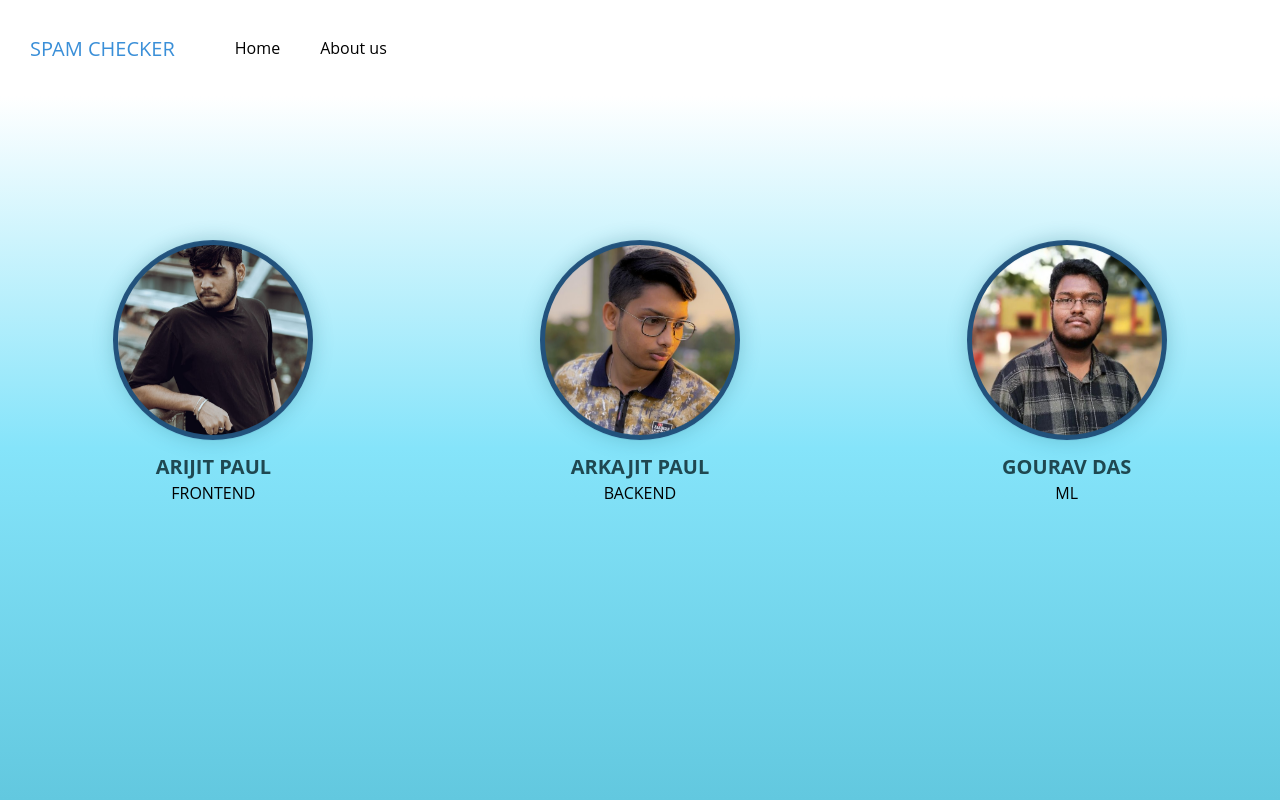
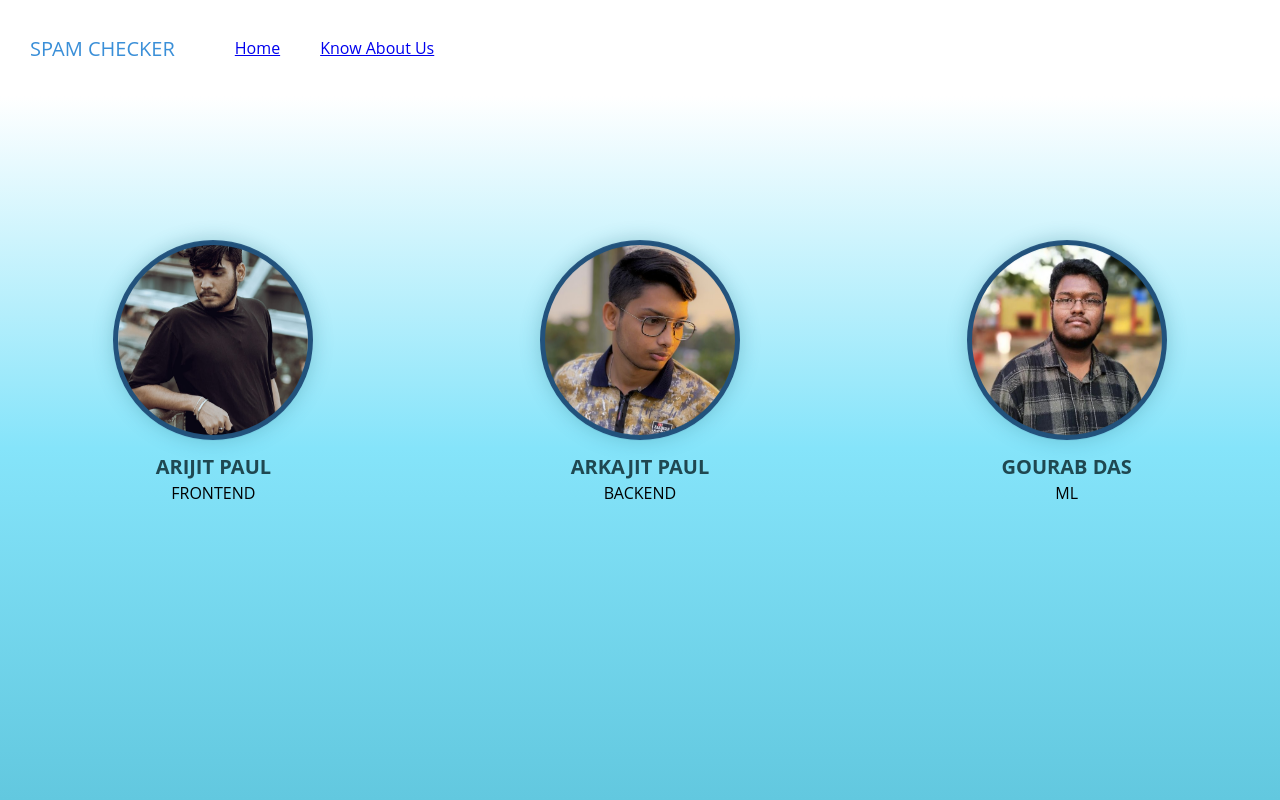
Before and after one commit to Simpl1fy/Spam-Classifier-Project, a Flask app: page /aboutus in a window 1280 px wide. Run offline with Flask 3, Linux system fonts and the light colour scheme.

Commit message:
added links to about us page

```diff
--- a/templates/about.html
+++ b/templates/about.html
@@ -10,8 +10,8 @@
     <div class="head-wrapper">
       <span>spam checker</span>
       <ol>
-        <li onclick="handlePageChange('index.html')" id="home">Home</li>
-        <li onclick="handlePageChange('about.html')" id="about">About us</li>
+        <li><a href="{{ url_for('index') }}" target="_parent" id="home">Home</a></li>
+        <li><a href="{{ url_for('aboutFunction') }}" target="_parent" id="about">Know About Us</a></li>
       </ol>
     </div>
     <div class="main-secation">
@@ -27,7 +27,7 @@
         </div>
         <div class=" image-wrapper">
             <div class="third-image"></div>
-            <span class="name-section">Gourav das</span>
+            <span class="name-section">Gourab das</span>
             <span class="desc-section">Ml</span>
         </div>
     </div>
--- a/templates/index.html
+++ b/templates/index.html
@@ -18,7 +18,7 @@
         >
           Home
         </li>
-        <li><a href="{{ url_for('aboutFunction') }}" target="_blank">Know About Us</a>
+        <li><a href="{{ url_for('aboutFunction') }}" target="_parent">Know About Us</a>
         </li>
       </ol>
     </div>
```
